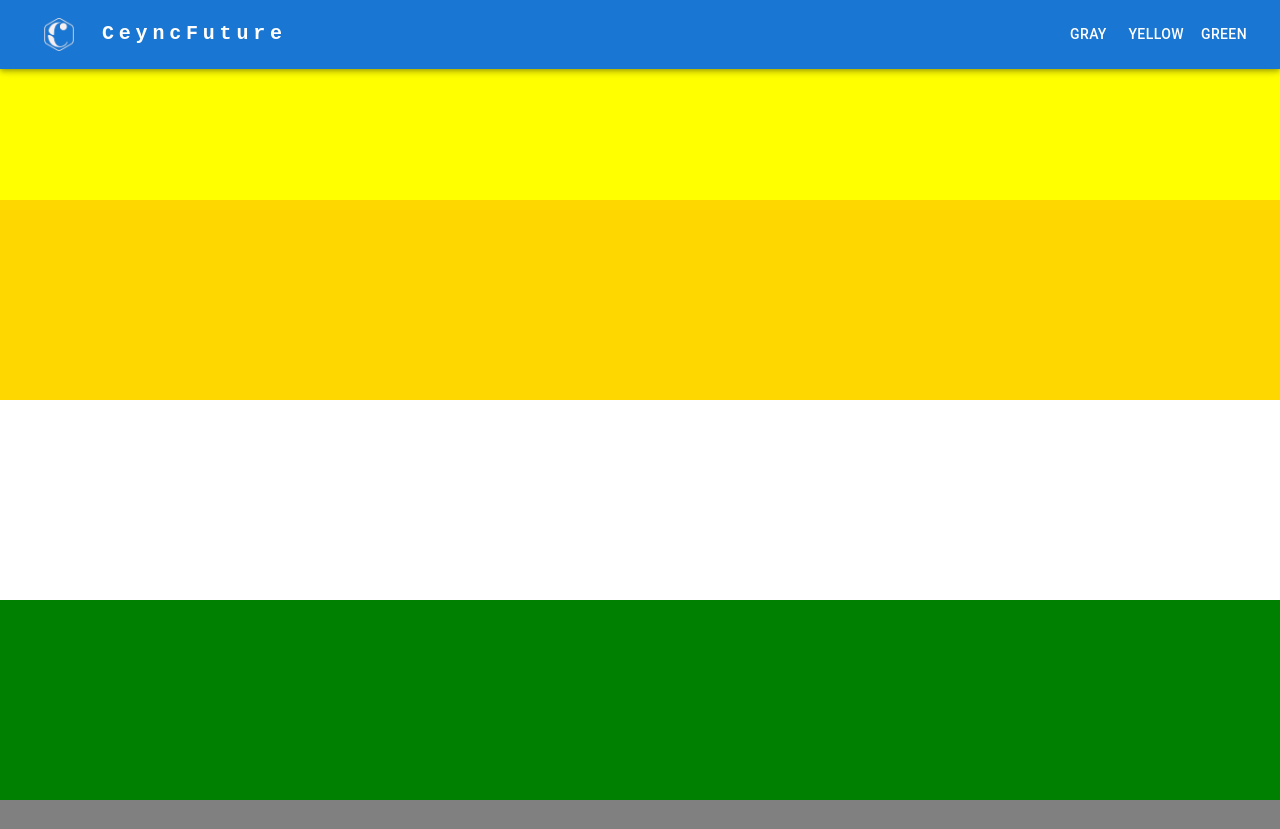
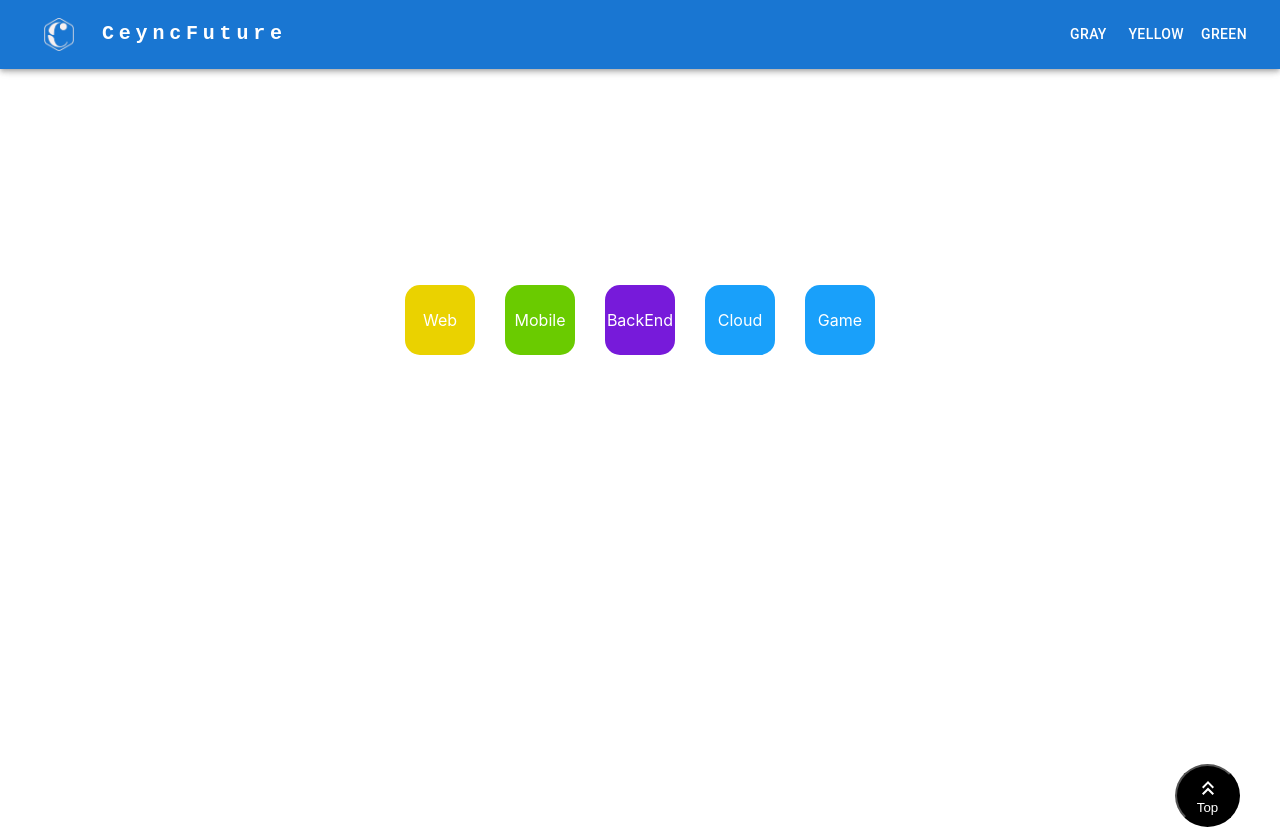
Before and after one commit to CeyncFuture/portfolio, a React (Create React App) app: page / in a window 1280 px wide. Shown: the top 829 px of the page. Built offline with nearby package versions, Linux system fonts and the light colour scheme.

Commit message:
add tech slider

```diff
--- a/src/assets/styles/main.scss
+++ b/src/assets/styles/main.scss
@@ -10,3 +10,4 @@
 @import "./partials/component/footer.scss";
 @import "./partials/component/test-animation.scss";
 @import "./partials/component/buttons.scss";
+@import "./partials/component/cardSlider.scss";
--- a/src/assets/styles/partials/common/_client.scss
+++ b/src/assets/styles/partials/common/_client.scss
@@ -2,6 +2,5 @@
 
     .container{
         min-height: 100vh;
-        background-color: red;
     }
 }
--- /dev/null
+++ b/src/assets/styles/partials/component/cardSlider.scss
@@ -0,0 +1,162 @@
+.card-slider{
+    width: 100%;
+    height: 500px;
+    position: relative;
+
+    .cp-transition {
+        &__container {
+          height: 100%;
+          width: 100%;
+          position: relative;
+          @media (max-width: 768px) {
+            min-height: 250px;
+          }
+
+          & > div {
+            height: 100%;
+          }
+          &--Web {
+            background-image: radial-gradient( circle 929px at 0.6% 1.3%,  rgba(248,251,10, .4) 0%, rgba(248,47,47, .4) 82.6% );
+          }
+          &--Mobile {
+            background-image: linear-gradient( 110.1deg,  rgba(34,126,34, .4) 2.9%, rgba(168,251,60, .4) 90.3% );
+          }
+          &--BackEnd {
+            background-image: linear-gradient( 109.7deg,  rgba(229,0,57, .4) 1.8%, rgba(162,91,182, .4) 90.2% );
+          }
+          &--Cloud {
+            background-image: radial-gradient( circle 654px at 0.6% 48%,  rgba(12,170,255, .4) 0%, rgba(151,255,129, .4) 86.3% );
+          }
+          &--Game {
+            background-image: radial-gradient( circle 654px at 0.6% 48%,  rgba(12,170,255, .4) 0%, rgba(151,255,129, .4) 86.3% );
+          }
+        }
+        .square {
+          position: relative;
+          height: 70px;
+          width: 70px;
+          margin: 15px;
+          border-radius: 15px;
+          box-shadow: var(--shadow-md);
+          transition: all .2s;
+          cursor: pointer;
+          display: flex;
+          text-align: center;
+          align-items: center;
+
+          &--Web {
+            background-color: #EAD200;
+          }
+          &--Mobile {
+            background-color: #6ACB00;
+          }
+          &--BackEnd {
+            background-color: #771ADA;
+          }
+          &--Cloud {
+            background-color: #19A0FA;
+          }
+          &--Game{
+            background-color: #19A0FA;
+          }
+          &:hover {
+            transform: translateY(-3px) !important;
+          }
+
+          .text{
+            margin: auto;
+            color: white;
+          }
+        }
+        &__squares-wrapper {
+          height: 100%;
+          width: 100%;
+          display: flex;
+          justify-content: center;
+          align-items: center;
+          background: white;
+        }
+        .card {
+          color: white;
+          &__wrapper {
+            position: absolute;
+            top: 0;
+            left: 0;
+            width: calc(100% - 60px);
+            height: calc(100% - 60px);
+            padding: 30px;
+            display: grid;
+            grid-template-columns: 1fr;
+            grid-template-rows: min-content 1fr;
+            gap: 20px;
+                            //   'Web', 'Mobile', 'BackEnd', 'Cloud', 'Game'
+
+
+            &--Web {
+              background-image: radial-gradient( circle 929px at 0.6% 1.3%,  rgba(248,80,80,1) 0%, rgba(248,251,10,1) 82.6% );
+            }
+            &--Mobile {
+              background-image: linear-gradient( 110.1deg,  rgba(34,126,34,1) 2.9%, rgba(168,251,60,1) 90.3% );
+            }
+            &--BackEnd {
+              background-image: linear-gradient( 109.7deg,  rgba(229,0,57,1) 1.8%, rgba(162,91,182,1) 90.2% );
+            }
+            &--Cloud {
+              background-image: radial-gradient( circle 654px at 0.6% 48%,  rgba(12,170,255,1) 0%, rgba(151,255,129,1) 86.3% );
+            }
+            &--Game {
+                background-image: radial-gradient( circle 654px at 0.6% 48%,  rgba(12,170,255,1) 0%, rgba(151,255,129,1) 86.3% );
+            }
+          }
+          &__header {
+            display: flex;
+            justify-content: space-between;
+            align-items: center;
+
+            h2 {
+              font-size: 3.2rem;
+              font-weight: 700;
+            }
+            button {
+              color: white;
+              border: none;
+              width: 50px;
+              height: 50px;
+              background: transparent;
+              cursor: pointer;
+
+              &:focus {
+                outline: none;
+              }
+              svg{
+                width: 100%;
+                height: 100%;
+              }
+            }
+          }
+          &__content {
+            display: grid;
+            gap: 30px;
+            grid-template-columns: min-content 1fr;
+            align-content: center;
+            shape-outside: circle();
+          }
+          &__img-placeholder {
+            height: 175px;
+            width: 175px;
+            background: rgba(255, 255, 255, .7);
+            border-radius: 50%;
+            @media (max-width: 768px) {
+              height: 100px;
+              width: 100px;
+            }
+          }
+          &__text-placeholder {
+            text-align: justify;
+            line-height: 125%;
+            font-size: 1.6rem;
+          }
+        }
+      }
+
+}
--- a/src/assets/styles/partials/component/navbar.scss
+++ b/src/assets/styles/partials/component/navbar.scss
@@ -1,3 +1,11 @@
 .navbar {
-    background-color: aqua;
+    height: 70px;
+
+    @media (max-width: 900px){
+        height: 60px;
+    }
+
+    @media (max-width: 600px){
+        height: 50px;
+    }
 }
--- /dev/null
+++ b/src/components/CardSlider.jsx
@@ -0,0 +1,99 @@
+import React, { useState } from 'react';
+import { motion, AnimatePresence } from 'framer-motion';
+import CloseIcon from '@mui/icons-material/Close';
+
+const wrapperVariants = {
+  initial: {
+    clipPath: 'polygon(0 0, 0 0, 0 100%, 0% 100%)',
+    transition: { duration: .4 }
+  },
+  animate: {
+    clipPath: 'polygon(0 0, 100% 0, 100% 100%, 0 100%)',
+    transition: { duration: .4, staggerChildren: .1 }
+  },
+  exit: {
+    clipPath: 'polygon(100% 0, 100% 0, 100% 100%, 100% 100%)',
+    transition: { duration: .4 }
+  }
+}
+
+const squareVariants = {
+  initial: {
+    opacity: 0,
+    scale: .3,
+  },
+  animate: {
+    opacity: 1,
+    scale: 1,
+  }
+}
+const CardSlider = () => {
+    const [selectedSquare, setSelectedSquare] = useState(null);
+
+    const renderSquares = () => {
+
+    const squares = ['Web', 'Mobile', 'BackEnd', 'Cloud', 'Game'];
+
+      return squares.map((square, i) => (
+        <motion.div
+          key={i}
+          className={`square square--${square}`}
+          onClick={() => setSelectedSquare(square)}
+          variants={squareVariants}
+          transition={{ duration: .2, type: 'spring' }}
+        >
+            <div className='text'>{square}</div>
+        </motion.div>
+      ));
+    }
+
+    return (
+        <div className='card-slider'>
+            <div className={`cp-transition cp-transition__container cp-transition__container--${selectedSquare}`}>
+                <AnimatePresence mode='wait' initial={false}>
+                {selectedSquare
+                    ? (
+                    <motion.div
+                        className={`card card__wrapper card__wrapper--${selectedSquare}`}
+                        key="card"
+                        variants={wrapperVariants}
+                        initial="initial"
+                        animate="animate"
+                        exit="exit"
+                    >
+                        <div className="card__header">
+                        <h2>{selectedSquare}</h2>
+                        <button onClick={() => setSelectedSquare(null)}>
+                            <CloseIcon />
+                        </button>
+                        </div>
+                        <div className="card__content">
+                        <div className="card__img-placeholder" />
+                        <div className="card__text-placeholder">
+                            Lorem ipsum dolor sit amet consectetur adipisicing elit.
+                            Impedit ea neque quidem exercitationem possimus. 1
+                        </div>
+                        </div>
+                    </motion.div>
+                    )
+                    : (
+                    <motion.div
+                        className="cp-transition__squares-wrapper"
+                        key="squares"
+                        variants={wrapperVariants}
+                        initial="initial"
+                        animate="animate"
+                        exit="exit"
+                    >
+                        {renderSquares()}
+                    </motion.div>
+                    )
+                }
+                </AnimatePresence>
+            </div>
+        </div>
+    )
+  }
+
+
+export default CardSlider;
--- a/src/components/TestAnimation.jsx
+++ b/src/components/TestAnimation.jsx
@@ -26,9 +26,9 @@ function Card({ emoji}) {
       whileInView="onscreen"
       viewport={{ once: false, amount: 0.1 }}
     >
-      <div className="splash" />
       <motion.div className="card" variants={cardVariants}>
-        {emoji}
+        {/* {emoji} */}
+        <p>Thilina</p>
       </motion.div>
     </motion.div>
   );
--- a/src/pages/client/Client.jsx
+++ b/src/pages/client/Client.jsx
@@ -1,22 +1,15 @@
 import React from 'react';
 import Footer from '../../components/Footer';
 import Navbar from '../../components/Navbar';
-import TestAnimation from '../../components/TestAnimation';
-import {SimpleButton} from '../../components/Buttons';
+import CardSlider from '../../components/CardSlider';
 
 const RootPage = () => {
   return (
     <div className='client'>
         <Navbar/>
         <div className='container'>
-          <div style={{height:'200px',backgroundColor:'yellow'}} id='yellow'></div>
-          <div style={{height:'200px',backgroundColor:'gold'}} id='gold'></div>
-          <div style={{height:'200px',backgroundColor:'white'}} id='white'></div>
-          <div style={{height:'200px',backgroundColor:'green'}} id='green'></div>
-          <div style={{height:'200px',backgroundColor:'gray'}} id='gray'></div>
-          <div style={{height:'200px',backgroundColor:'pink'}} id='pink'></div>
-          {/* <TestAnimation /> */}
-          <SimpleButton />
+          <CardSlider />
+          {/* <motion.div style={{height:'500px',backgroundColor:'white'}} id='white'></motion.div> */}
         </div>
         <Footer />
     </div>
```
